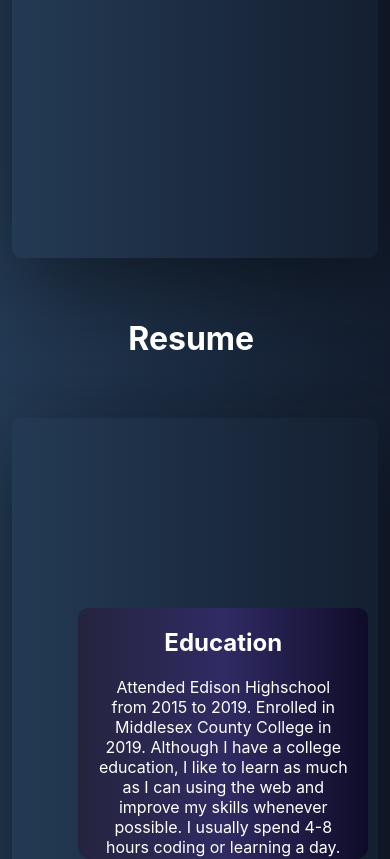
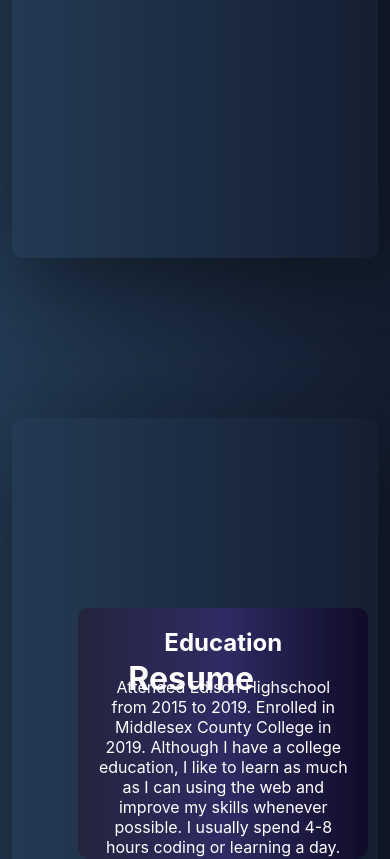
Before and after one commit to MAR2807/portfolio, a React (Create React App) app: page / in a window 390 px wide. Shown: the part 4062-4921 px from the top of the page. Built offline with nearby package versions, Linux system fonts and the light colour scheme.

Commit message:
new-test-8

```diff
--- a/src/index.css
+++ b/src/index.css
@@ -506,7 +506,7 @@ div.education{
 div.resumeTitle{
  position:absolute;
   left:850px;
-  bottom:20px;
+  top:120px;
 
 
 }
```
